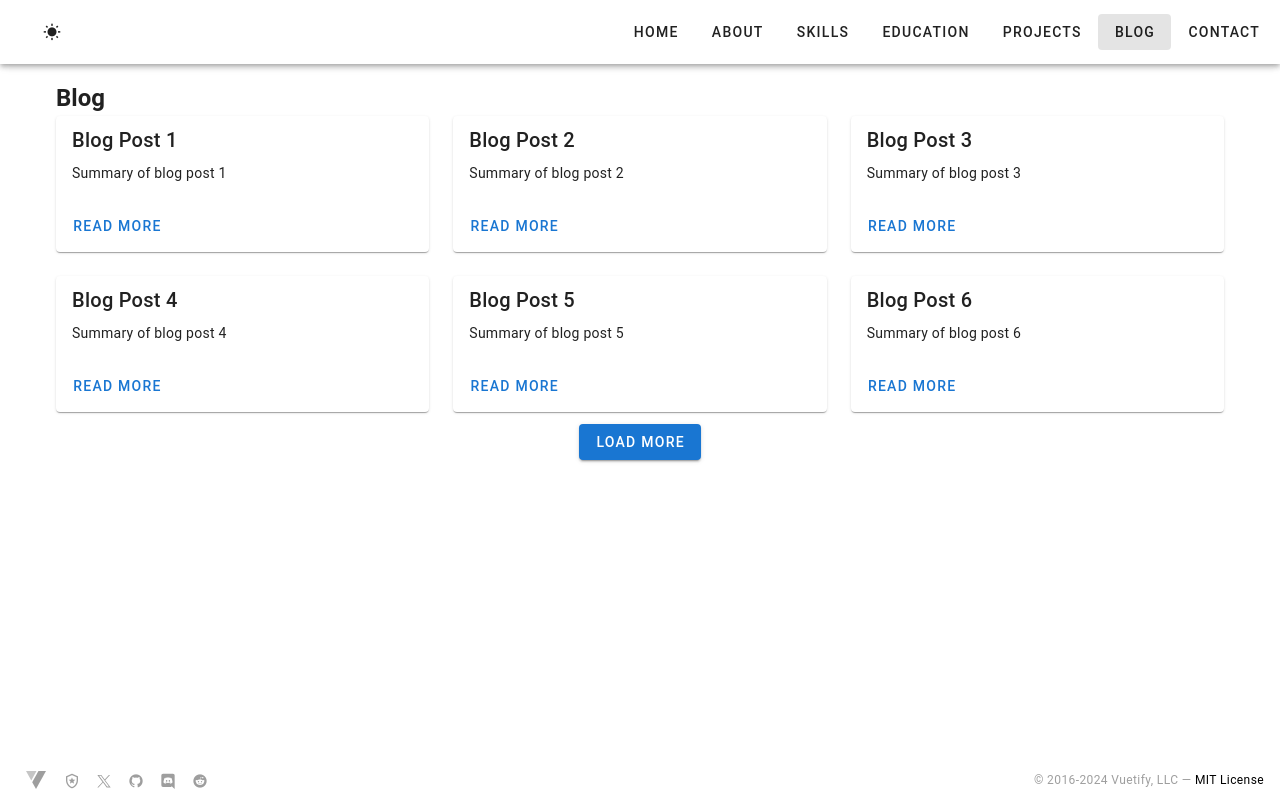
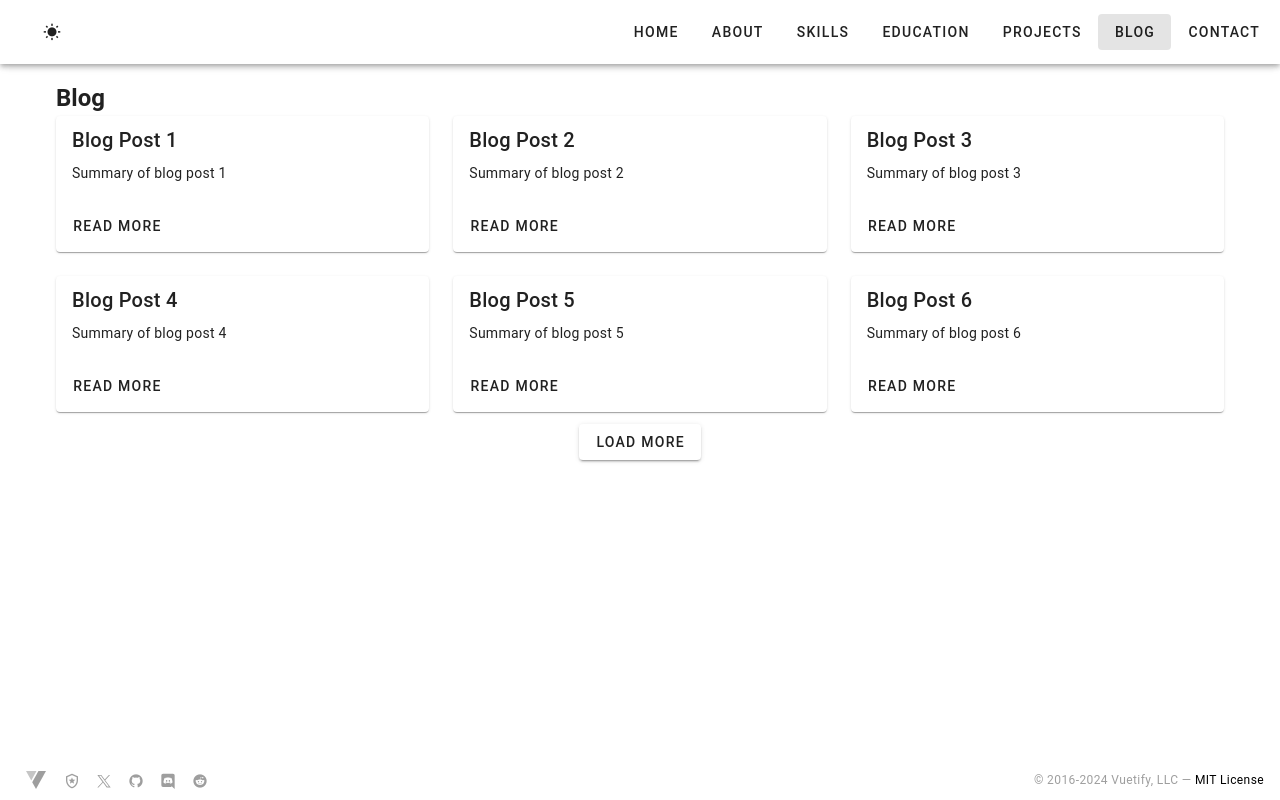
Before and after one commit to Hodlevskyj/labs, a Vue app: page /blog in a window 1280 px wide. Built offline with nearby package versions, Linux system fonts and the light colour scheme.

Commit message:
blog change

```diff
--- a/src/components/Blog.vue
+++ b/src/components/Blog.vue
@@ -7,13 +7,13 @@
           <v-card-title>{{ post.title }}</v-card-title>
           <v-card-text>{{ post.excerpt }}</v-card-text>
           <v-card-actions>
-            <v-btn @click="viewPost(post.id)" color="primary">Read More</v-btn>
+            <v-btn @click="viewPost(post.id)">Read More</v-btn>
           </v-card-actions>
         </v-card>
       </v-col>
     </v-row>
     <v-row justify="center" v-if="hasMorePosts">
-      <v-btn @click="loadMorePosts" color="primary" :loading="isLoading">
+      <v-btn @click="loadMorePosts" :loading="isLoading">
         Load More
       </v-btn>
     </v-row>
```
